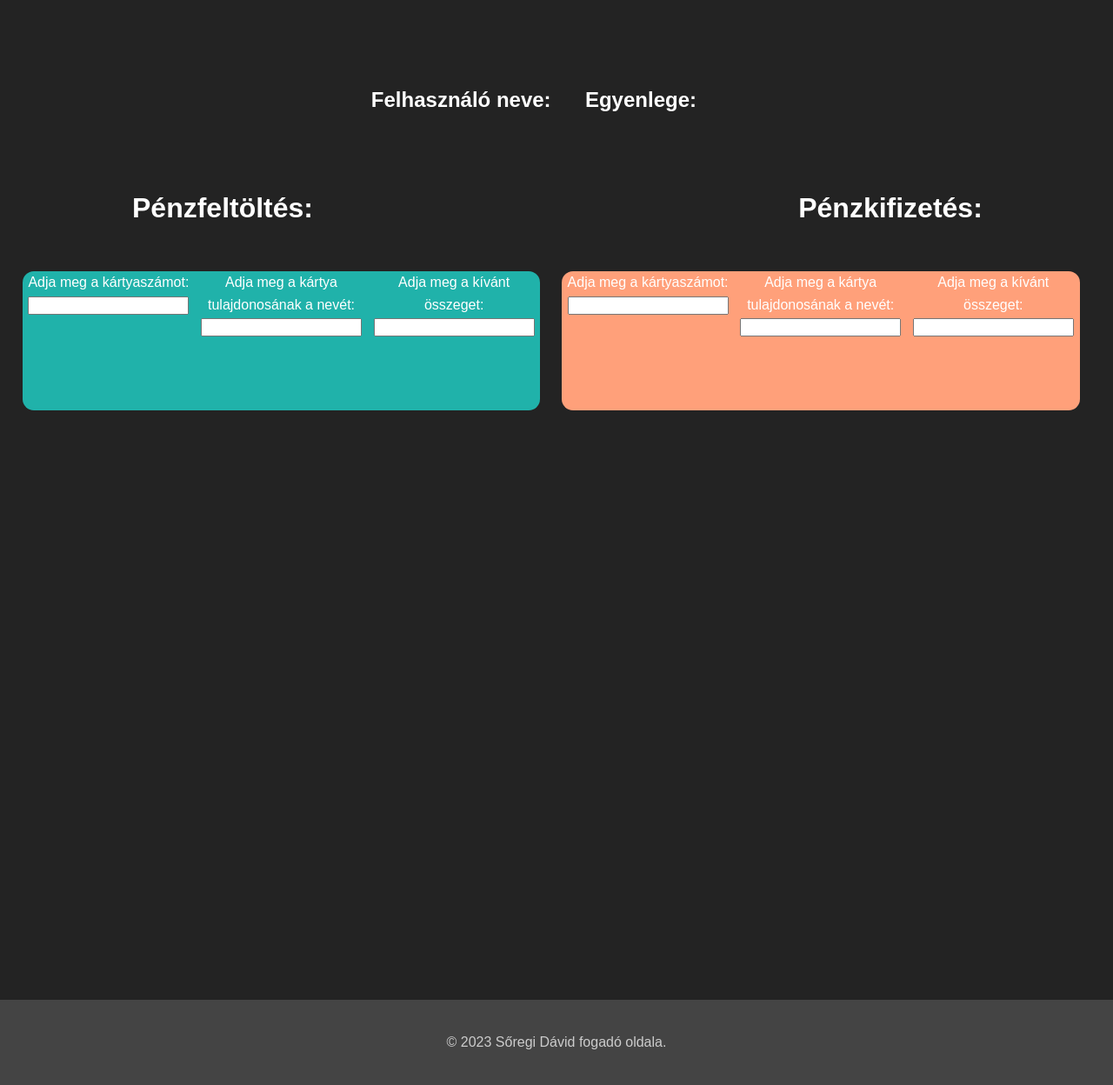
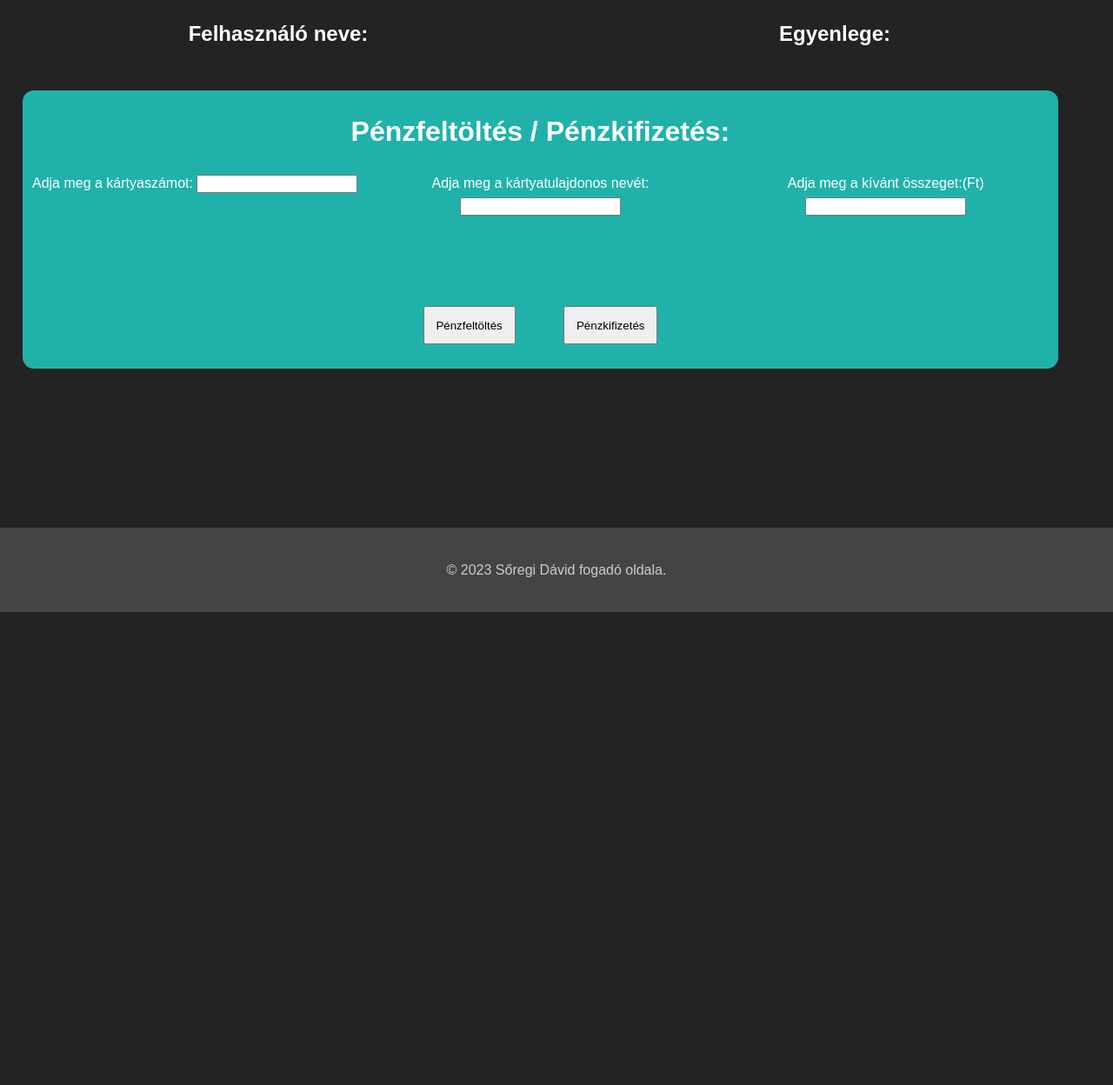
Before and after one commit to Lastwyn/Fogadas_zaro1, a PHP site: page /fogadas_zarouj/penztarca.php in a window 1280 px wide. Shown: the part 78-1326 px from the top of the page at 87% size. After the commit the page ends 782 px from the top, so only its background shows below. Run offline with PHP 8.4, Linux system fonts and the light colour scheme.

Commit message:
web penztarca

```diff
--- a/fogadas_zarouj/header.php
+++ b/fogadas_zarouj/header.php
@@ -1,6 +1,12 @@
 <?php
 include('database.php');
 session_start();
+if(isset($_SESSION['felhasz_id']) ? $_SESSION['felhasz_id'] = $db->security($_SESSION['felhasz_id']) : $_SESSION['felhasz_id'] = ""){
+$sql2 = "SELECT egyenleg FROM penztarca WHERE felhasz_id = " .$_SESSION['felhasz_id'].";";
+
+$result2 = $db->RunSQL($sql2);
+}
+
 ?>
 <!DOCTYPE html>
 <html lang="hu">
@@ -28,9 +34,9 @@
 
             <li><a href="logout.php" role="button">Kijelentkezés</a></li>
             <li><a href="penztarca.php">Pénztárca</a></li>
-            <?php if(isset($_SESSION['egyenleg'])) : ?>
-            <li><?=$_SESSION['egyenleg']; ?> Ft</li>
-            <?php endif; ?>
+            <?php while ($row = $result2->fetch_assoc()) : ?>
+            <li><?= $row['egyenleg']; ?>Ft</li>
+            <?php endwhile; ?>
             <li><?=$_SESSION['felhasz_nev']; ?></li>
             <?php else : ?>
             <li><a href="register.php">Regisztráció</a></li>
--- a/fogadas_zarouj/kinezet.css
+++ b/fogadas_zarouj/kinezet.css
@@ -8,44 +8,34 @@
 }
 
 /*#region penztarca.php*/
-.kozos1 {
-position: absolute;
-  margin: 7% 2% 3% 2%;
+.button{
+
+ margin-top: 8vw;
+ margin-right: 2vw;
+ margin-left: 2vw;
+ padding: 1vw;
+}
+
+.kozos1{
+  display: inline-flex;
+  margin: 2% 2% 3% 2%;
   width: 95vw;
-  min-height: 10vw;
-}
-.pf{
-  margin-top: 15vw;
-  float: left;
-  width: 40vw;
-  text-align: center;
-}
-.pk{
-  margin-top: 15vw;
-  float: right;
-  width: 40vw;
-  text-align: center;
-}
-.kozep {
-  position: absolute;
-  top: 20%;
-  left: 50%;
-  transform: translate(-50%, -50%);
-  text-align: center;
+  min-height: 58vh;
 }
 
 .penzfeltoltes {
   background-color: lightseagreen;
-  width: 50%;
-  max-height: 20vh;
+  width: 100%;
+  max-height: 40vh;
   border-radius: 13px;
   margin-right: 2%;
+  text-align: center;
 }
 
 .penzkifizetes {
   background-color: lightsalmon;
   width: 50%;
-  max-height: 20vh;
+  max-height: 30vh;
   border-radius: 13px;
   text-align: center;
 }
@@ -74,6 +64,7 @@
   grid-template-columns: repeat(3, 1fr);
   grid-template-areas: "col1-penzfeltoltes col2-penzfeltoltes col3-penzfeltoltes";
   text-align: center;
+
 }
 
 .col1-penzfeltoltes {
@@ -91,7 +82,7 @@
   flex-direction: column;
 }
 
-.grid-container-penzkifizetes {
+/*.grid-container-penzkifizetes {
   display: grid;
   grid-template-columns: repeat(3, 1fr);
   grid-template-areas: "col1-penzkifizetes col2-penzkifizetes col3-penzkifizetes";
@@ -111,7 +102,7 @@
 .col3-penzkifizetes {
   grid-area: col3-penzkifizetes;
   flex-direction: column;
-}
+}*/
 
 .grid-container {
   display: grid;
@@ -258,6 +249,7 @@
   color: #ccc;
   padding: 20px;
   text-align: center;
+
 }
 
 /*#endregion Footer*/
--- a/fogadas_zarouj/login.php
+++ b/fogadas_zarouj/login.php
@@ -11,7 +11,8 @@
     if ($felhasznalo != false && password_verify($password, $felhasznalo['jelszo'])) {
         $_SESSION['email'] = $felhasznalo['email'];
         $_SESSION['felhasz_nev'] = $felhasznalo['felhasz_nev'];
-        $_SESSION['egyenleg'] = $felhasznalo['egyenleg'];
+        $_SESSION['felhasz_id'] = $felhasznalo['felhasz_id'];
+        $_SESSION['penztarca_id'] = $felhasznalo['penztarca_id'];
         header('Location: Foldal.php');
     } else {
         echo 'Valami szar!';
--- a/fogadas_zarouj/penztarca.php
+++ b/fogadas_zarouj/penztarca.php
@@ -1,70 +1,82 @@
-<?php include('header.php'); ?>
+<?php include('header.php');
 
-<main>
-    <div class="kozos1">
-        <div class="kozep">
+if (isset($_POST['penzbe'])) {
+    $sql2 = "SELECT penztarca_id FROM penztarca WHERE penztarca_id = " .$_SESSION['penztarca_id'] .";";
+    $result2 = $db->RunSQL($sql2);
+    $fid = $result2->fetch_assoc()['penztarca_id'];
+    $kartyaszam = $db->security($_POST['kartyaszam']);
+    $kartyat = $db->security($_POST['kartyat']);
+    $osszeg = $db->security($_POST['osszeg']);
+    $sql1 = "INSERT INTO be_ki_fizetes VALUES (NULL,'$fid','". date("Y-m-d H:i:s") . "','$kartyaszam', '+$osszeg','$kartyat');";
+    $result = $db->RunSQL($sql1);
+    $sql = "UPDATE penztarca SET egyenleg = egyenleg + $osszeg WHERE penztarca_id = '$fid'";
+
+    $result = $db->RunSQL($sql);
+    header('Location:Foldal.php');
+}
+if (isset($_POST['penzki'])) {
+    $sql2 = "SELECT penztarca_id FROM penztarca WHERE penztarca_id = " .$_SESSION['penztarca_id'] .";";;
+    $result2 = $db->RunSQL($sql2);
+    $fid = $result2->fetch_assoc()['penztarca_id'];
+    $kartyaszam = $db->security($_POST['kartyaszam']);
+    $kartyat = $db->security($_POST['kartyat']);
+    $osszeg = $db->security($_POST['osszeg']);
+    $sql = "INSERT INTO be_ki_fizetes VALUES (NULL,'$fid','". date("Y-m-d H:i:s") . "','$kartyaszam', '-$osszeg','$kartyat');";
+    $result = $db->RunSQL($sql);
+    $sql3 = "UPDATE penztarca SET egyenleg = egyenleg - $osszeg WHERE penztarca_id = '$fid'";
+    $result = $db->RunSQL($sql3);
+    header('Location:Foldal.php');
+}
+
+?>
+
+<main >
     <div class="grid-container-adat">
         <div class="col1-adat">
             <h2>Felhasználó neve:</h2>
-                    <?php if (isset($_SESSION['felhasz_nev'])) : ?>
-                        <h3><?= $_SESSION['felhasz_nev']; ?></h3>
+            <?php if (isset($_SESSION['felhasz_nev'])): ?>
+                <h3>
+                    <?= $_SESSION['felhasz_nev']; ?>
+                </h3>
             <?php endif; ?>
         </div>
         <div class="col2-adat">
             <h2>Egyenlege:</h2>
-                    <?php if (isset($_SESSION['egyenleg'])) : ?>
-                        <h3><?= $_SESSION['egyenleg']; ?> Ft</h3>
+            <?php if (isset($_SESSION['egyenleg'])): ?>
+                <h3>
+                    <?= $_SESSION['egyenleg']; ?> Ft
+                </h3>
             <?php endif; ?>
         </div>
     </div>
-        </div>
-    </div>
-    <div class="pf">
-        <h1>Pénzfeltöltés:</h1>
-    </div>
-    <div class="pk">
-        <h1>Pénzkifizetés:</h1>
-    </div>
-    <div class="kozos">
+ <form method="POST">
+    <div class="kozos1">
         <div class="penzfeltoltes">
+            <h1>Pénzfeltöltés / Pénzkifizetés:</h1>
             <div class="grid-container-penzfeltoltes">
 
                     <div class="col1-penzfeltoltes">
                         <label for="kartyaszam">Adja meg a kártyaszámot:</label>
-                    <input type="text" name="kartyaszam" id="kartyaszam">
+                        <input type="text" name="kartyaszam" id="kartyaszam" required>
                     </div>
                     <div class="col2-penzfeltoltes">
-                    <label for="kartyat">Adja meg a kártya tulajdonosának a nevét:</label>
-                    <input type="text" name="kartyat" id="kartyat">
+                        <label for="kartyat">Adja meg a kártyatulajdonos nevét:</label>
+                        <input type="text" name="kartyat" id="kartyat" required>
+                        <br>
+                        <button class="button" id="penzbe" name="penzbe">Pénzfeltöltés</button>
+                        <button class="button" id="penzki" name="penzki">Pénzkifizetés</button>
                     </div>
                     <div class="col3-penzfeltoltes">
-                    <label for="osszeg">Adja meg a kívánt összeget:</label>
-                    <input type="text" name="osszeg" id="osszeg">
+                        <label for="osszeg">Adja meg a kívánt összeget:(Ft)</label>
+                        <input type="text" name="osszeg" id="osszeg" required>
+                    </div>
+                </form>
             </div>
         </div>
     </div>
 
-        <div class="penzkifizetes">
 
-            <div class="grid-container-penzkifizetes">
-                <div class="col1-penzkifizetes">
-                    <label for="kartyaszam">Adja meg a kártyaszámot:</label>
-                    <input type="text" name="kartyaszam" id="kartyaszam">
 
-                </div>
-                <div class="col2-penzkifizetes">
-                    <label for="kartyat">Adja meg a kártya tulajdonosának a nevét:</label>
-                    <input type="text" name="kartyat" id="kartyat">
-                </div>
-
-                <div class="col3-penzkifizetes">
-
-                    <label for="osszeg">Adja meg a kívánt összeget:</label>
-                    <input type="text" name="osszeg" id="osszeg">
-                </div>
-            </div>
-        </div>
-    </div>
 </main>
 
 <?php include('footer.php'); ?>
```
Lines whose indentation alone changed are shown as unchanged.
